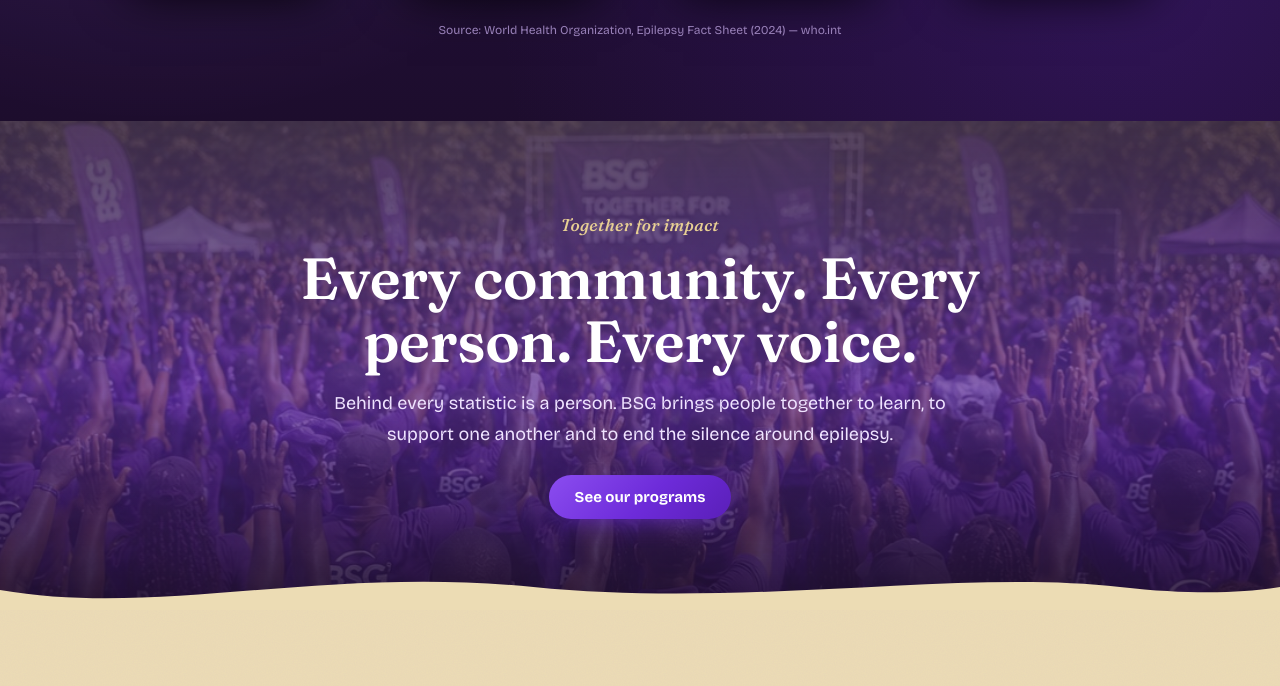
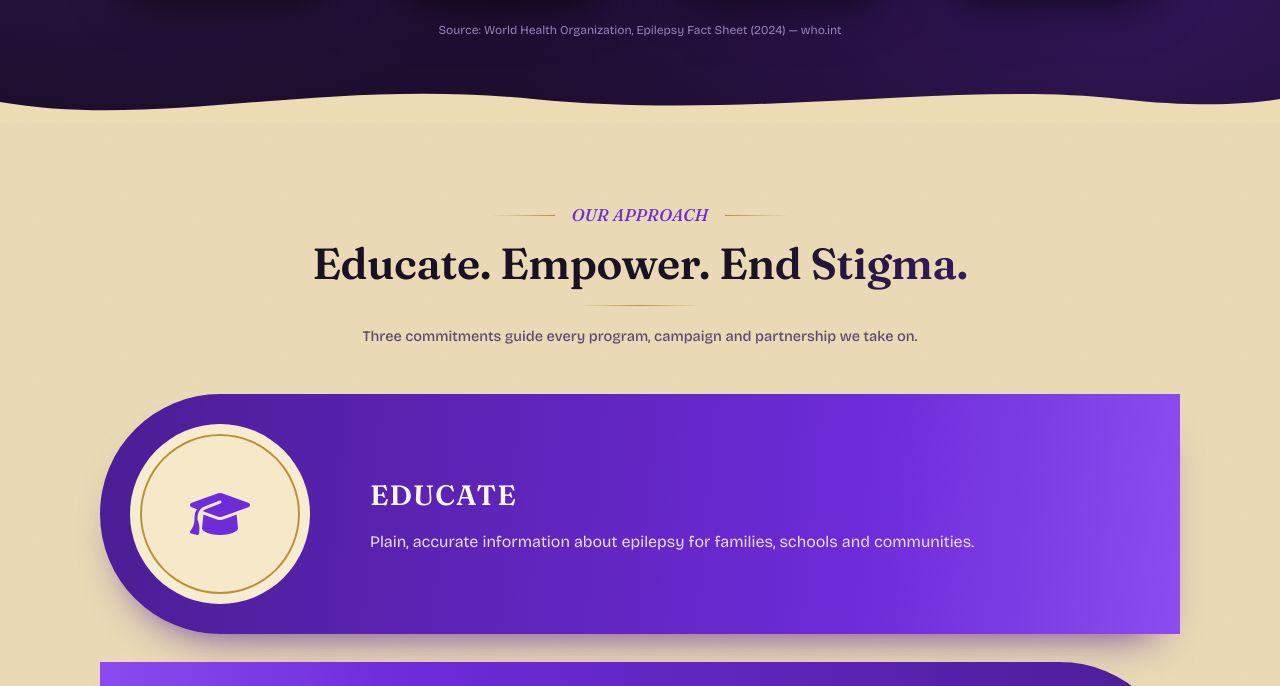
Before and after one commit to JON-nynwg/BSG-, a plain HTML site: page index.html in a window 1280 px wide. Shown: the part 2039-2725 px from the top of the page. Drawn offline with nearby package versions, Linux system fonts and the light colour scheme; animation ran at ten frames a second.

Commit message:
Update BSG website

```diff
--- a/index.html
+++ b/index.html
@@ -202,16 +202,6 @@
 
 
 
-        <!-- PHOTO BAND -->
-        <section class="fx-band" style="--band-img:url(../images/faq-hero.jpg);--band-pos:50% 38%">
-            <div class="fx-band-bg" role="img" aria-label="Crowd of BSG supporters in purple shirts raising their hands"></div>
-            <div class="fx-band-inner">
-                <span class="eyebrow">Together for impact</span>
-                <h2>Every community. Every person. Every voice.</h2>
-                <p>Behind every statistic is a person. BSG brings people together to learn, to support one another and to end the silence around epilepsy.</p>
-                <a class="fx-btn" href="programs.html">See our programs</a>
-            </div>
-        </section>
 
         <!-- APPROACH -->
         <section class="section process-section" id="approach">
```
